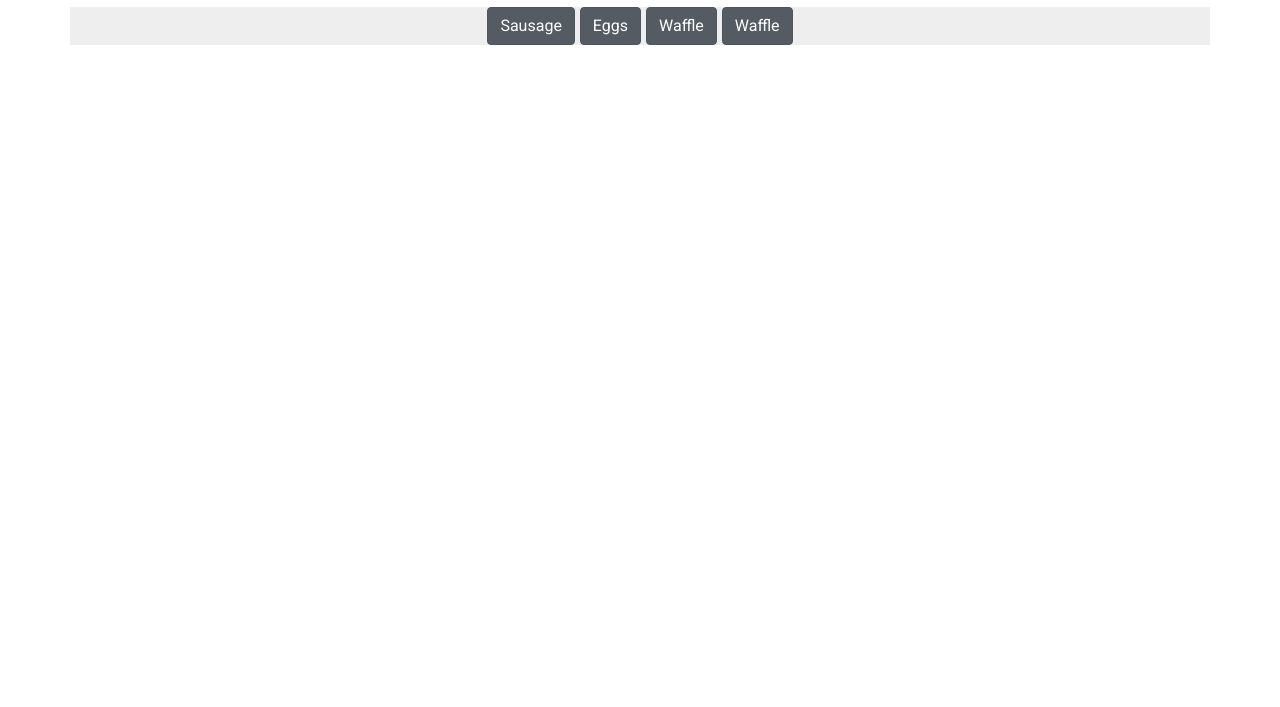
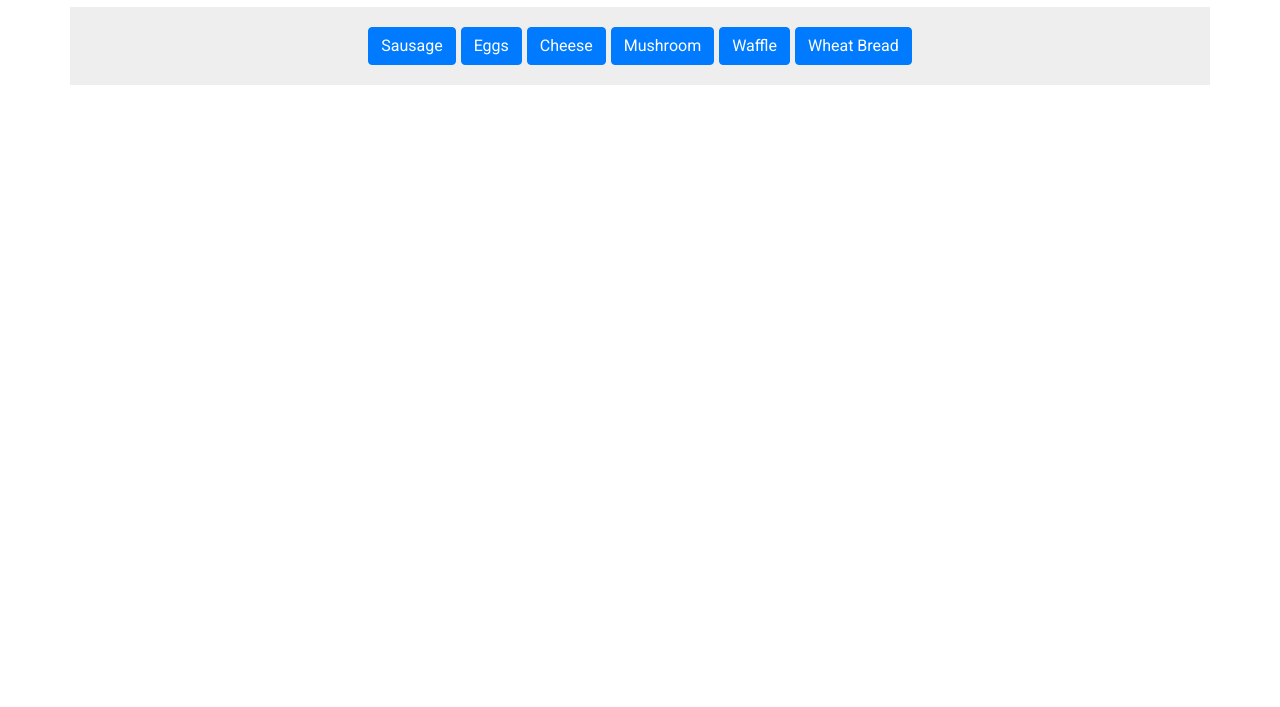
Before and after one commit to RebelScrum2018/SodexoSimulator, a website: page index.html in a window 1280 px wide. Shown: the part 93-800 px from the top of the page. Drawn offline with nearby package versions, Linux system fonts and the light colour scheme.

Commit message:
Moving buttons in progress

```diff
--- a/index.html
+++ b/index.html
@@ -19,31 +19,28 @@
     <div class="content container">
         <div class="row">
             <div class="master-ingredients col align-self-center">
-                <div class="btn-group-toggle" data-toggle="buttons">
-                    <label class="btn btn-secondary active">
-                        <input type="checkbox" checked autocomplete="off"> Sausage
-                    </label>
-                </div>
-                <div class="btn-group-toggle" data-toggle="buttons">
-                    <label class="btn btn-secondary active">
-                        <input type="checkbox" checked autocomplete="off"> Eggs
-                    </label>
-                </div>
-                <div class="btn-group-toggle" data-toggle="buttons">
-                    <label class="btn btn-secondary active">
-                        <input type="checkbox" checked autocomplete="off"> Waffle
-                    </label>
-                </div>
-                <div class="btn-group-toggle" data-toggle="buttons">
-                    <label class="btn btn-secondary active">
-                        <input type="checkbox" checked autocomplete="off"> Waffle
-                    </label>
-                </div>
+                <button type="button" class="btn btn-primary">Sausage</button>
+                <button type="button" class="btn btn-primary">Eggs</button>
+                <button type="button" class="btn btn-primary">Cheese</button>
+                <button type="button" class="btn btn-primary">Mushroom</button>
+                <button type="button" class="btn btn-primary">Waffle</button>
+                <button type="button" class="btn btn-primary">Wheat Bread</button>
+            </div>
+        </div>
+        <div class="row">
+            <div id="grill" class="col align-self-center">
             </div>
         </div>
     </div>
     <script src="./node_modules/jquery/dist/jquery.min.js"></script>
     <script src="./node_modules/popper.js/dist/popper.min.js"></script>
     <script src="./node_modules/bootstrap/dist/js/bootstrap.min.js"></script>
+    <script>
+        $(document).ready(function() {
+            $(".master-ingredients btn").click(function() {
+
+            });
+        })
+    </script>
 </body>
 </html>
--- a/resources/scss/app.scss
+++ b/resources/scss/app.scss
@@ -32,10 +32,11 @@ nav {
     .master-ingredients {
         display: flex;
         justify-content: center;
-        background-color: #eee
+        background-color: #eee;
+        padding: 20px;
     }
 
-    .btn-group-toggle {
+    .btn {
         margin-right: 2.5px;
         margin-left: 2.5px;
     }
```
Also changed, not shown: css/app.css.
